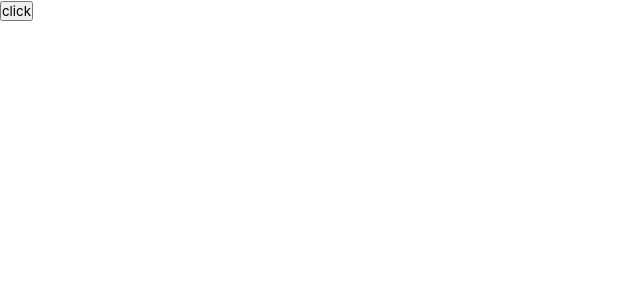
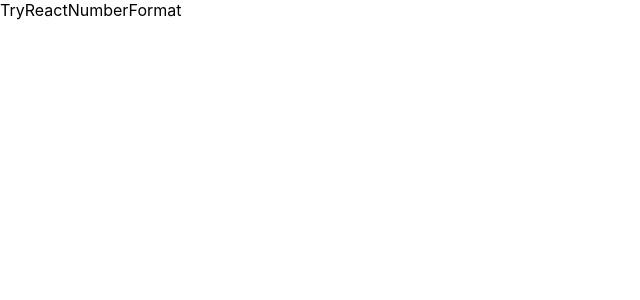
Before and after one commit to hunter850/react, a React (Vite) app: page / in a window 1280 px wide. Shown: the top 300 px of the page, without its empty margins (0-640 px from the left). Built offline with nearby package versions, Linux system fonts and the light colour scheme.

Commit message:
create TryReactNumberFormat

```diff
--- a/src/App.jsx
+++ b/src/App.jsx
@@ -1,6 +1,6 @@
-import Test from "./practice/Test";
+import TryReactNumberFormat from "./practice/61.TryReactNumberFormat";
 function App() {
-    return <Test />;
+    return <TryReactNumberFormat />;
 }
 
 export default App;
--- /dev/null
+++ b/src/practice/61.TryReactNumberFormat.jsx
@@ -0,0 +1,11 @@
+import { Fragment } from "react";
+
+function TryReactNumberFormat() {
+    return (
+        <Fragment>
+            <div>TryReactNumberFormat</div>
+        </Fragment>
+    );
+}
+
+export default TryReactNumberFormat;
```
